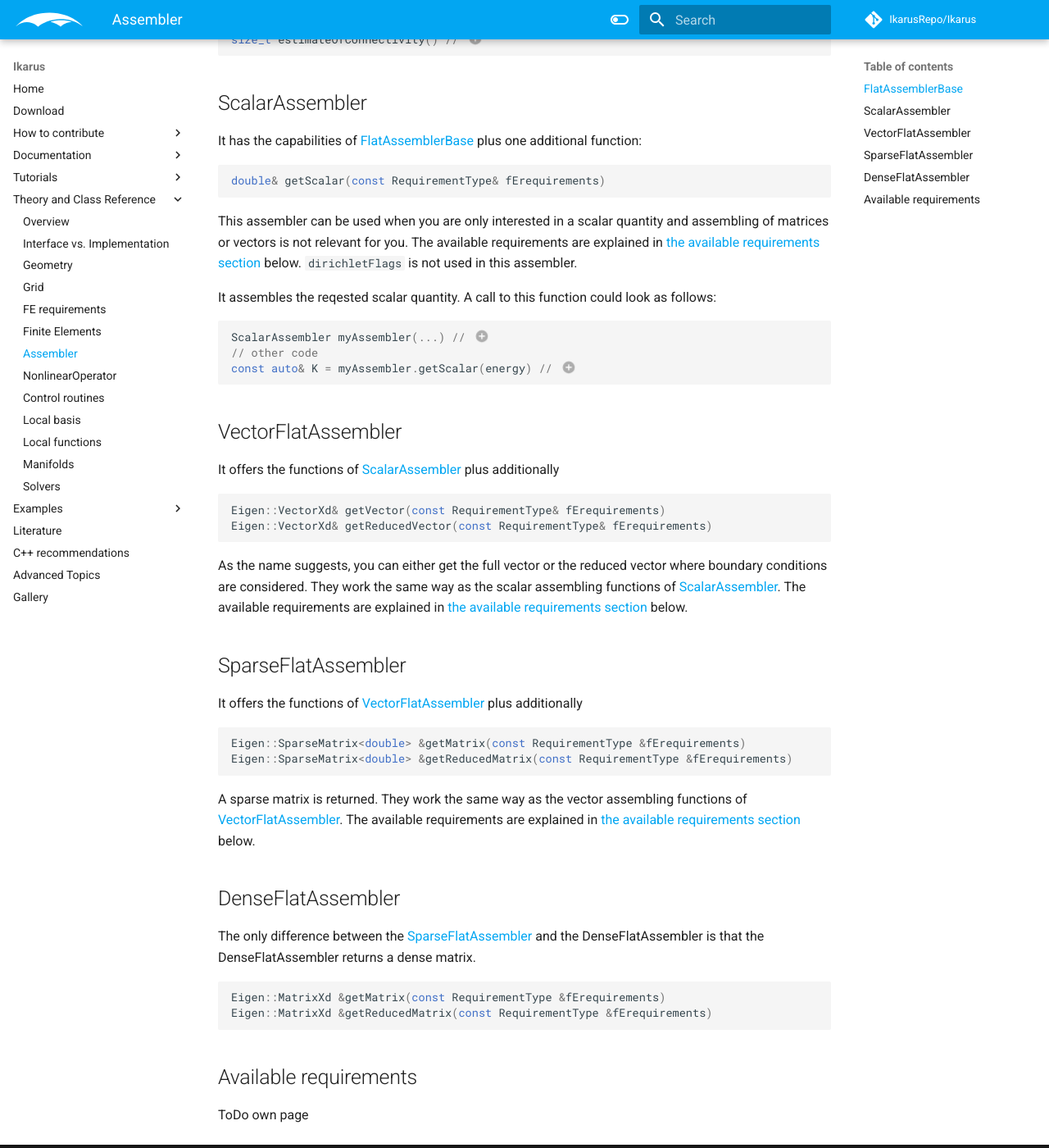
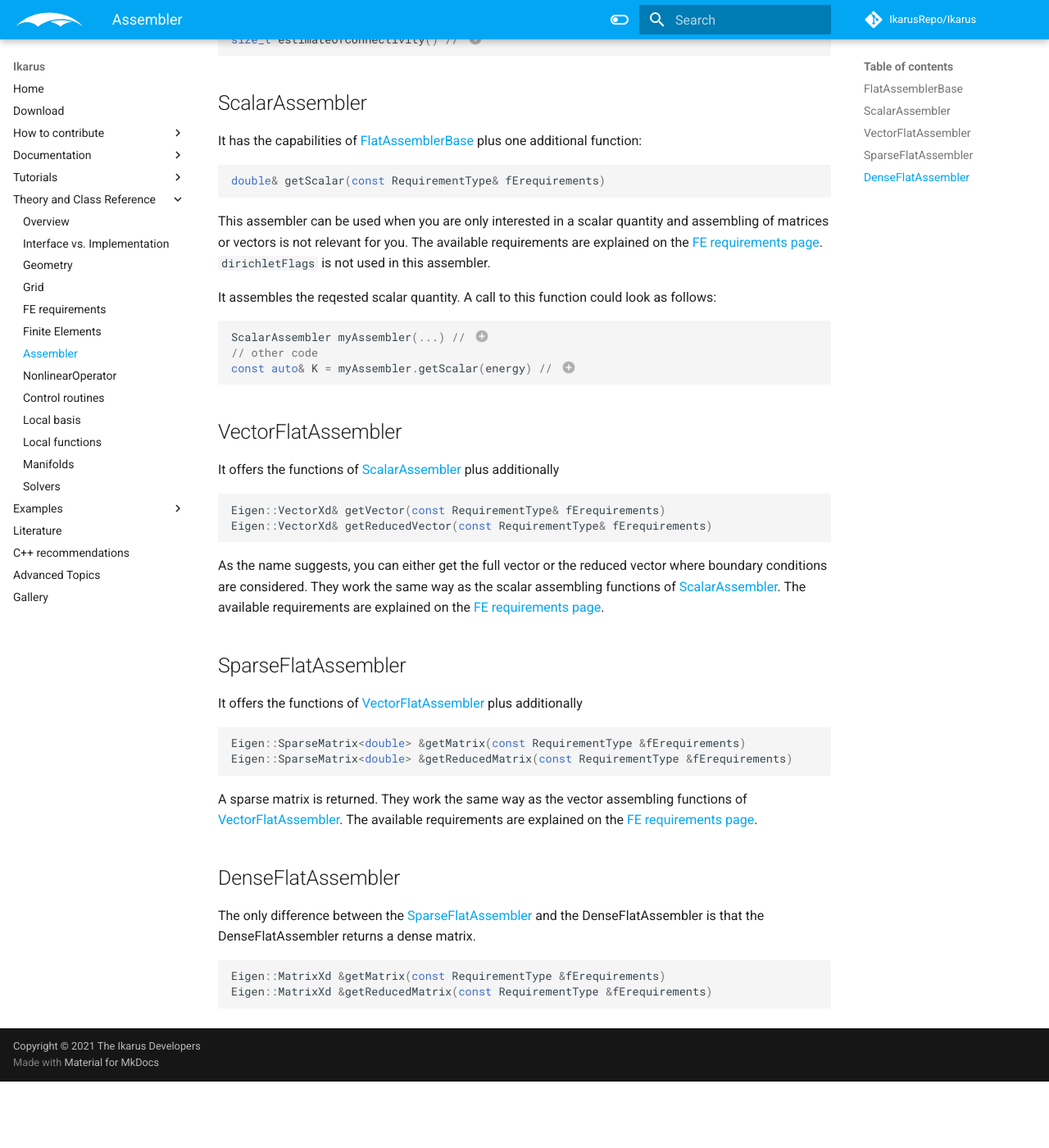
Before and after one commit to ikarus-project/ikarus, an MkDocs documentation site: the page built from docs/website/01_theory/Assembler.md, in a window 1280 px wide and 1400 px high, scrolled down 758 px. Shown: the whole window at 82% size. Built offline with MkDocs 1.6.1 and Material for MkDocs 9.7.7, drawn with Linux system fonts in a browser that asks for light colours; comment, search, counter and statistics services are not loaded; after the commit the page ends 2077 px from its top, so only the background shows below that.

Commit message:
Included link to FE requirements page

````diff
--- a/docs/website/01_theory/Assembler.md
+++ b/docs/website/01_theory/Assembler.md
@@ -44,7 +44,7 @@
 ```
 This assembler can be used when you are only interested in a scalar quantity
 and assembling of matrices or vectors is not relevant for you.
-The available requirements are explained in [the available requirements section](#available-requirements) below.
+The available requirements are explained on the [FE requirements page](feRequirements.md).
 `dirichletFlags` is not used in this assembler.
 
 It assembles the reqested scalar quantity. A call to this function could look as follows:
@@ -55,7 +55,7 @@
 ```
 
 1. This line represents the construction of the SparseFlatAssembler as explained above.
-2. To learn what alternatives for `energy` are available and how this works, read [the available requirements section](#available-requirements) below.
+2. To learn what alternatives for `energy` are available and how this works, read the [FE requirements page](feRequirements.md).
 
 
 ## VectorFlatAssembler
@@ -66,7 +66,7 @@
 ```
 As the name suggests, you can either get the full vector or the reduced vector where boundary conditions are considered.
 They work the same way as the scalar assembling functions of [ScalarAssembler](#scalarassembler).
-The available requirements are explained in [the available requirements section](#available-requirements) below.
+The available requirements are explained on the [FE requirements page](feRequirements.md).
 
 
 ## SparseFlatAssembler
@@ -77,7 +77,7 @@
 ```
 A sparse matrix is returned.
 They work the same way as the vector assembling functions of [VectorFlatAssembler](#vectorflatassembler).
-The available requirements are explained in [the available requirements section](#available-requirements) below.
+The available requirements are explained on the [FE requirements page](feRequirements.md).
 
 
 
@@ -88,7 +88,3 @@
 Eigen::MatrixXd &getMatrix(const RequirementType &fErequirements)
 Eigen::MatrixXd &getReducedMatrix(const RequirementType &fErequirements)
 ```
-
-
-## Available requirements
-ToDo own page
````
